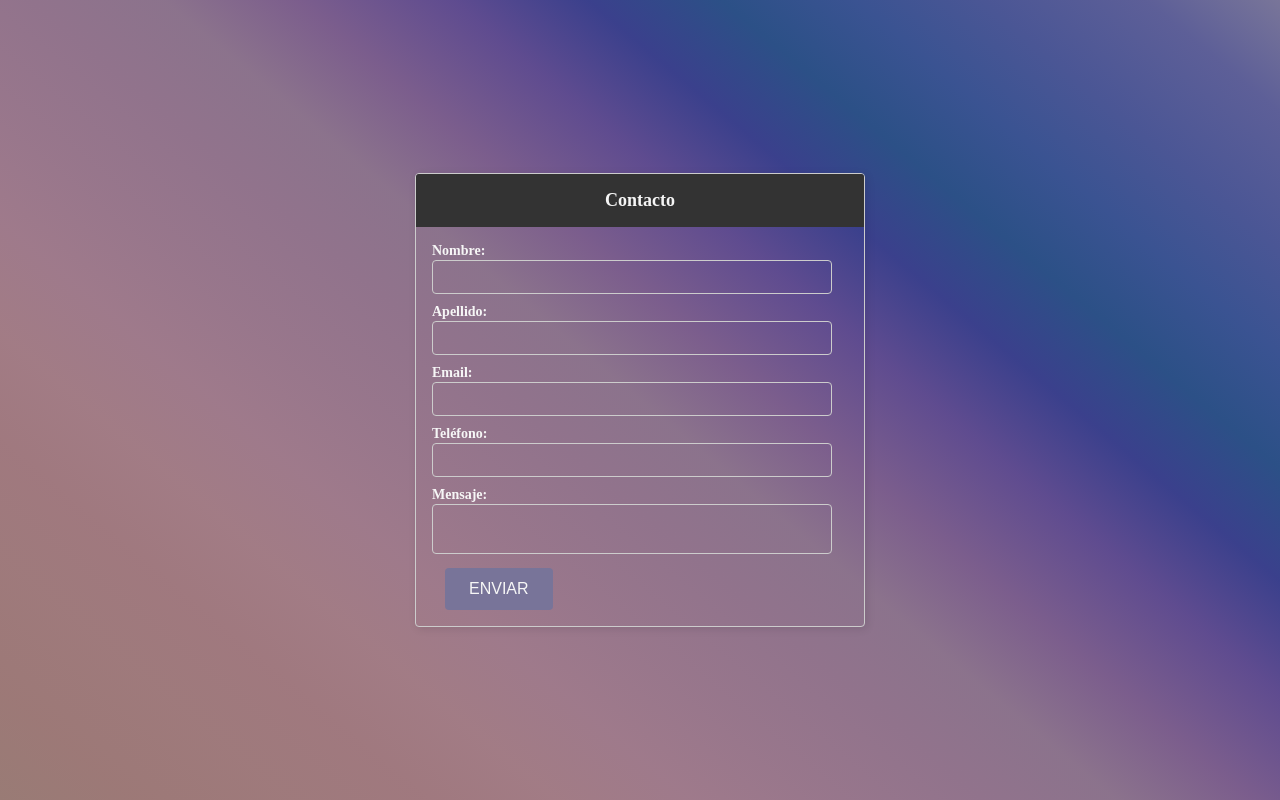
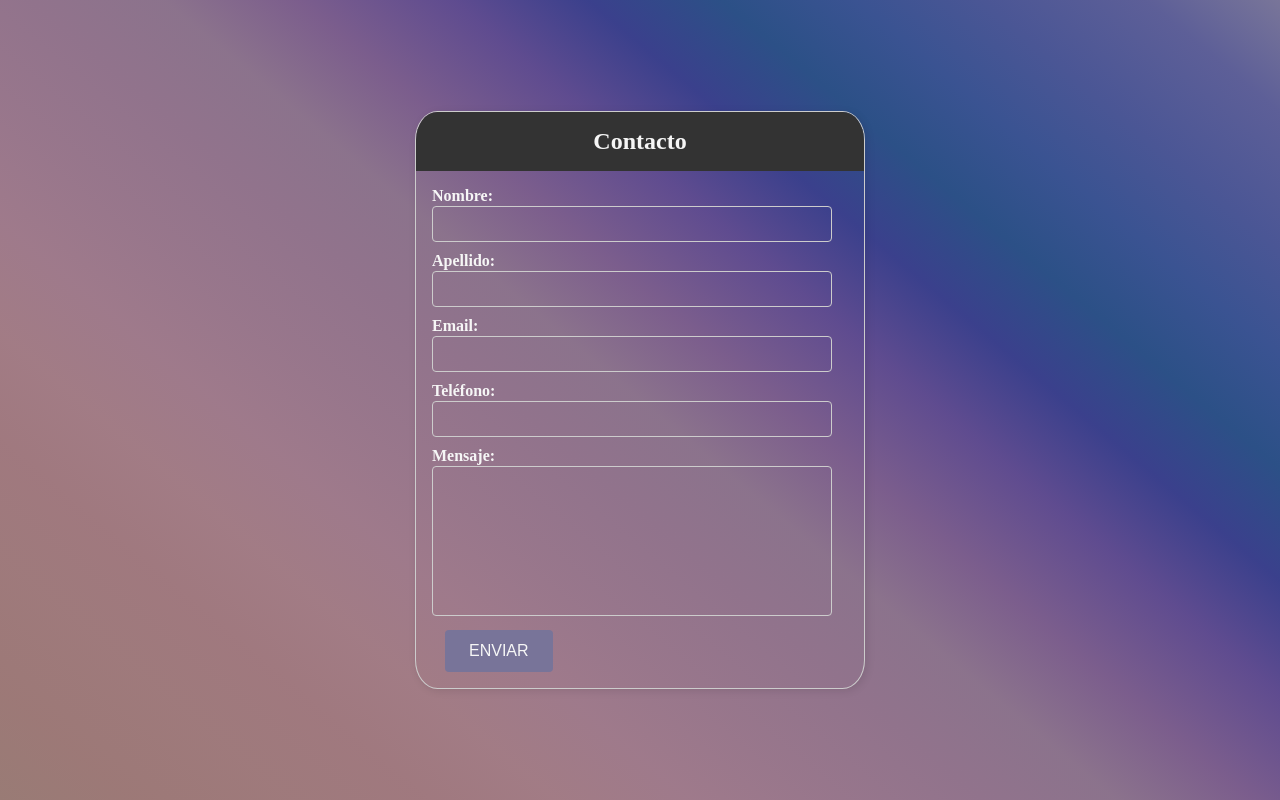
Before and after one commit to leandrogarcia1/trabajoFinal-grupo5, a React (Vite) app: page / in a window 1280 px wide. Built offline with nearby package versions, Linux system fonts and the light colour scheme.

Commit message:
editando detalles de contacto(falta cambiar los px por rem)

```diff
--- a/src/assets/componentes/formContacto/FormContacto.jsx
+++ b/src/assets/componentes/formContacto/FormContacto.jsx
@@ -91,7 +91,7 @@ const Contacto = () => {
             <div className="form-group">
                 <label htmlFor="mensaje">Mensaje: </label>
                 <textarea
-                    className="form-control"
+                    className="form-textarea form-control"
                     type="text"
                     id="mensaje"
                     name="mensaje"
--- a/src/assets/componentes/formContacto/styleFormContacto.css
+++ b/src/assets/componentes/formContacto/styleFormContacto.css
@@ -23,7 +23,7 @@
 .card {
     width: 450px;
     border: 1px solid #ccc;
-    border-radius: 4px;
+    border-radius: 5%;
     box-shadow: 2px 2px 8px rgba(0,0,0,0.1);
     overflow: hidden;
     margin: 10px;
@@ -37,7 +37,7 @@
 
 .card-header .text-header {
     margin: 0;
-    font-size: 18px;
+    font-size: 24px;
     color: var(--sexto-color);
 }
 
@@ -51,7 +51,7 @@
 
 .form-group label {
     display: block;
-    font-size: 14px;
+    font-size: 16px;
     color: var(--sexto-color);
     font-weight: bold;
     margin-bottom: 1px;
@@ -63,7 +63,7 @@
 .form-group textarea[type="text"]{
     width: 100%;
     padding: 8px;
-    font-size: 14px;
+    font-size: 16px;
     border: 1px solid #ccc;
     border-radius: 4px;
 }
@@ -77,6 +77,10 @@
     background-color: transparent;
     outline: none;
     resize: none;
+}
+
+.form-textarea{
+    height: 150px;
 }
 
 .btn {
```
